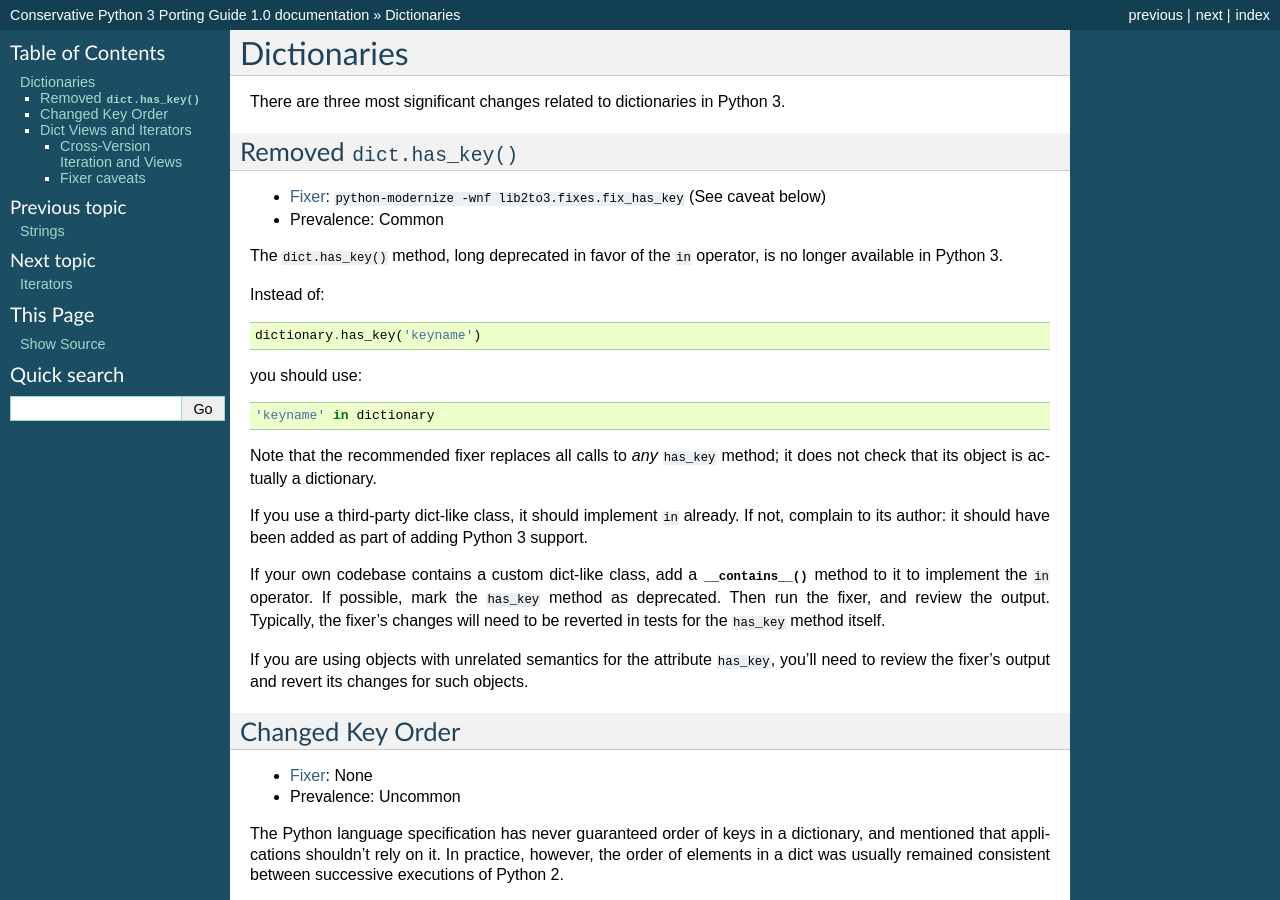
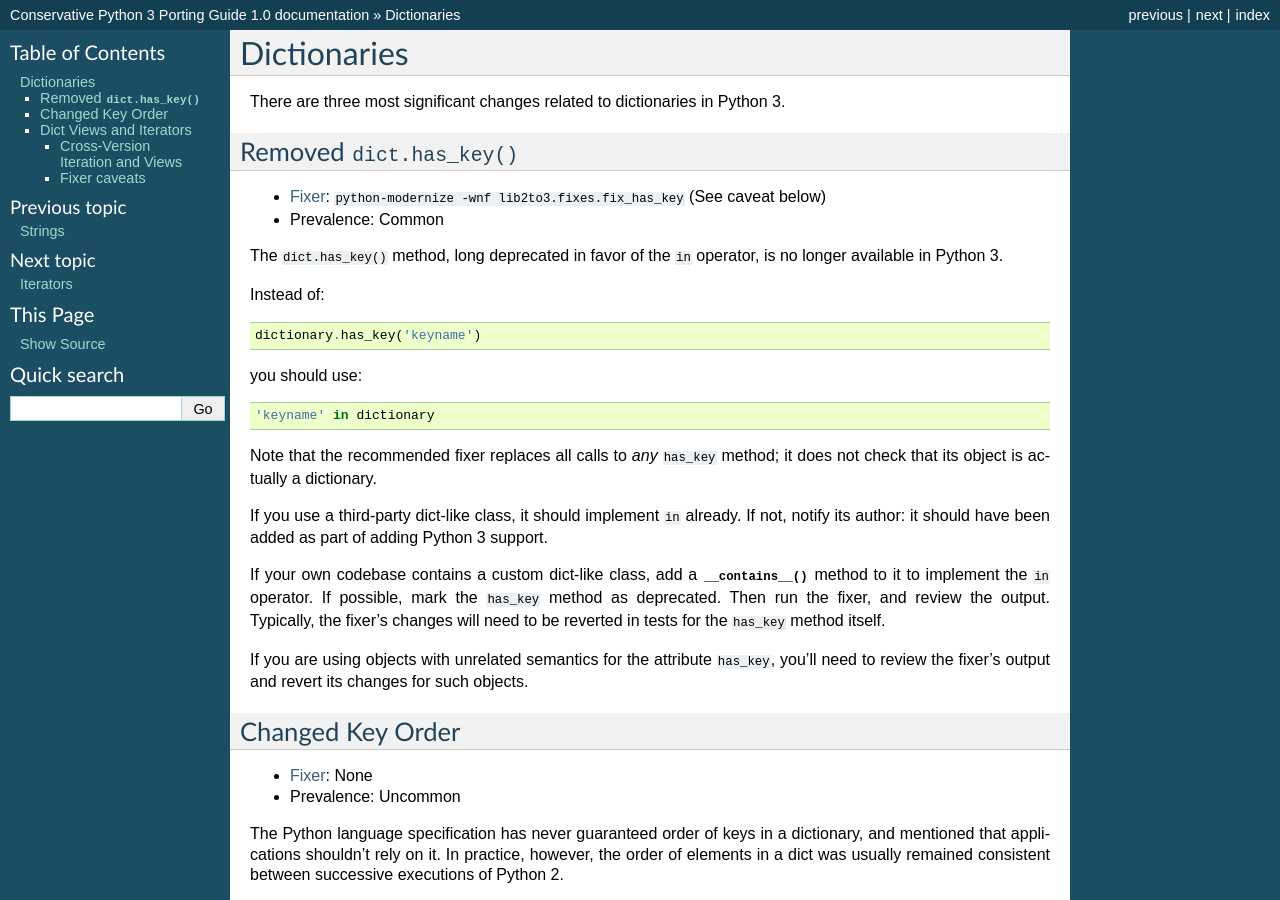
Before and after one commit to fedora-python/portingguide, a Sphinx documentation site: the page built from source/dicts.rst, in a window 1280 px wide and 900 px high. Built offline with Sphinx 7.4.7, drawn with Linux system fonts in a browser that asks for light colours.

Commit message:
Be less entitled
"complaining" implies a sense of entitlement...

Many of these 3p libs are open source libs maintained
by volunteers, so let's bit a little more polite and
"notify" them instead.

https://github.com/fedora-python/portingguide/pull/64

```diff
--- a/source/dicts.rst
+++ b/source/dicts.rst
@@ -29,7 +29,7 @@ it does not check that its object is actually a dictionary.
 
 If you use a third-party dict-like class, it should implement ``in``
 already.
-If not, complain to its author: it should have been added as part of adding
+If not, notify its author: it should have been added as part of adding
 Python 3 support.
 
 If your own codebase contains a custom dict-like class, add
```
